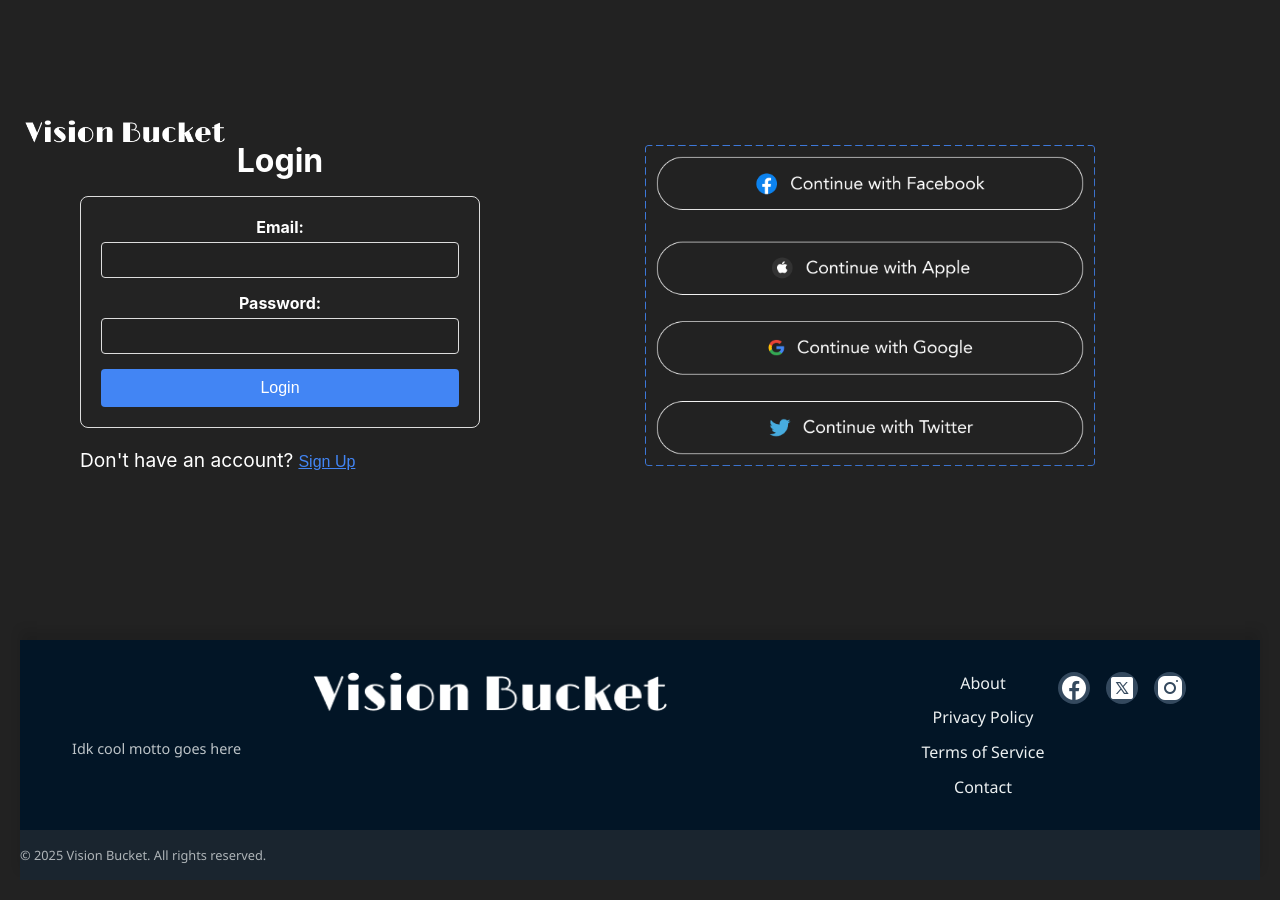
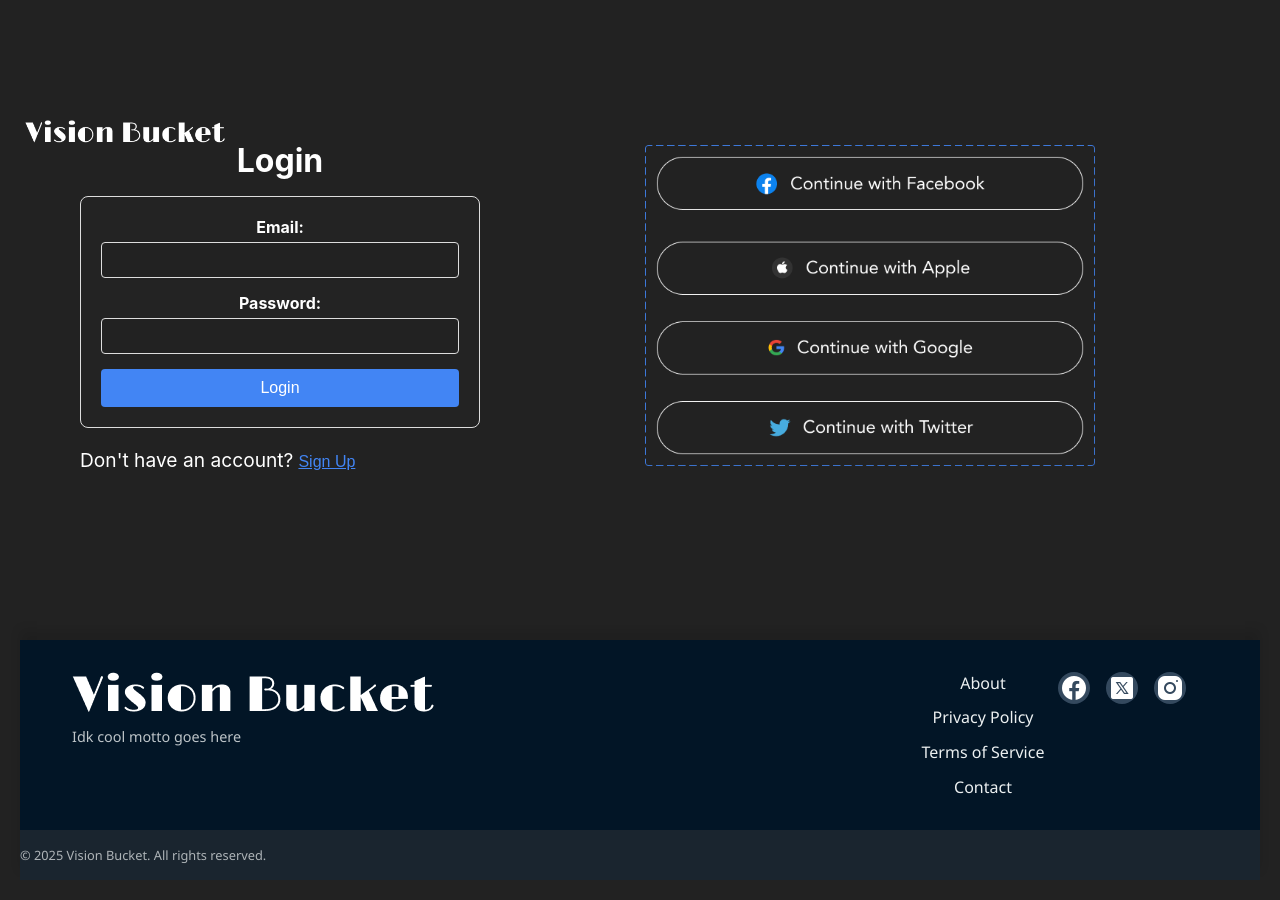
Before and after one commit to anhhdangg01/inf_124_project, a React (Create React App) app: page /auth in a window 1280 px wide. Built offline with nearby package versions, Linux system fonts and the light colour scheme.

Commit message:
added spacing for the header and also fixed the footer

```diff
--- a/src/pages/MovieDetails.tsx
+++ b/src/pages/MovieDetails.tsx
@@ -113,6 +113,7 @@ function MovieDetails() {
 return (
   <div className="movie-details-container">
     <Header />
+    <div style={{marginTop: '100px'}}></div>
     <div className="movie-details">
       <MoviePoster
         posterPath={movie.poster_path}
--- a/src/pages/discussions/general.tsx
+++ b/src/pages/discussions/general.tsx
@@ -58,6 +58,7 @@ function GeneralDiscussion() {
   return (
     <div className="discussion-page">
       <Header />
+      <div style={{marginTop: '100px'}}></div>
       <div className="discussion-container">
         <nav className="breadcrumb">
           <Link to="/discussion" className="breadcrumb-link">Discussion</Link>
--- a/src/pages/discussions/news.tsx
+++ b/src/pages/discussions/news.tsx
@@ -19,6 +19,7 @@ function News() {
   return (
     <div className="discussion-page">
       <Header />
+      <div style={{marginTop: '100px'}}></div>
       <div className="discussion-container">
         <nav className="breadcrumb">
           <Link to="/discussion" className="breadcrumb-link">Discussion</Link>
--- a/src/pages/discussions/rules.tsx
+++ b/src/pages/discussions/rules.tsx
@@ -8,6 +8,7 @@ function Rules() {
   return (
     <div className="discussion-page">
       <Header />
+      <div style={{marginTop: '100px'}}></div>
       <div className="discussion-container">
         {/* Breadcrumb Navigation */}
         <nav className="breadcrumb">
--- a/src/pages/discussions/thread.tsx
+++ b/src/pages/discussions/thread.tsx
@@ -79,6 +79,7 @@ function ThreadDetails() {
   return (
     <div className="discussion-page">
       <Header />
+      <div style={{marginTop: '100px'}}></div>
       <div className="discussion-container">
         {/* Breadcrumb Navigation */}
         <nav className="breadcrumb">
--- a/src/pages/profile.tsx
+++ b/src/pages/profile.tsx
@@ -37,6 +37,7 @@ function Profile() {
   return (
     <div className="App">
       <Header />
+      <div style={{marginTop: '100px'}}></div>
       <div className="stats-section">
         <UserStats />
         <div className="stats-panel">
--- a/src/pages/reviews_list.tsx
+++ b/src/pages/reviews_list.tsx
@@ -6,7 +6,7 @@ function ReviewsList() {
     return (
         <div className="App">
             <Header />
-
+            <div style={{marginTop: '100px'}}></div>
             <Footer />
         </div>
     );
--- a/src/pages/search_result.tsx
+++ b/src/pages/search_result.tsx
@@ -55,6 +55,7 @@ function SearchResults() {
     return (
       <div className="App">
         <Header />
+        <div style={{marginTop: '100px'}}></div>
         <main>
           <h1>Search Results for: {query}</h1>
 
--- a/src/styles/footer.css
+++ b/src/styles/footer.css
@@ -31,8 +31,10 @@
   }
 
   .footer-logo img {
-    height: 40px;
+    max-width: 100%;   /* Ensures image never exceeds its container */
+    height: auto;      /* Maintains aspect ratio */
     margin-bottom: 0.5rem;
+    display: block;    /* Removes inline spacing */
   }
 
   .footer-logo p {
```
